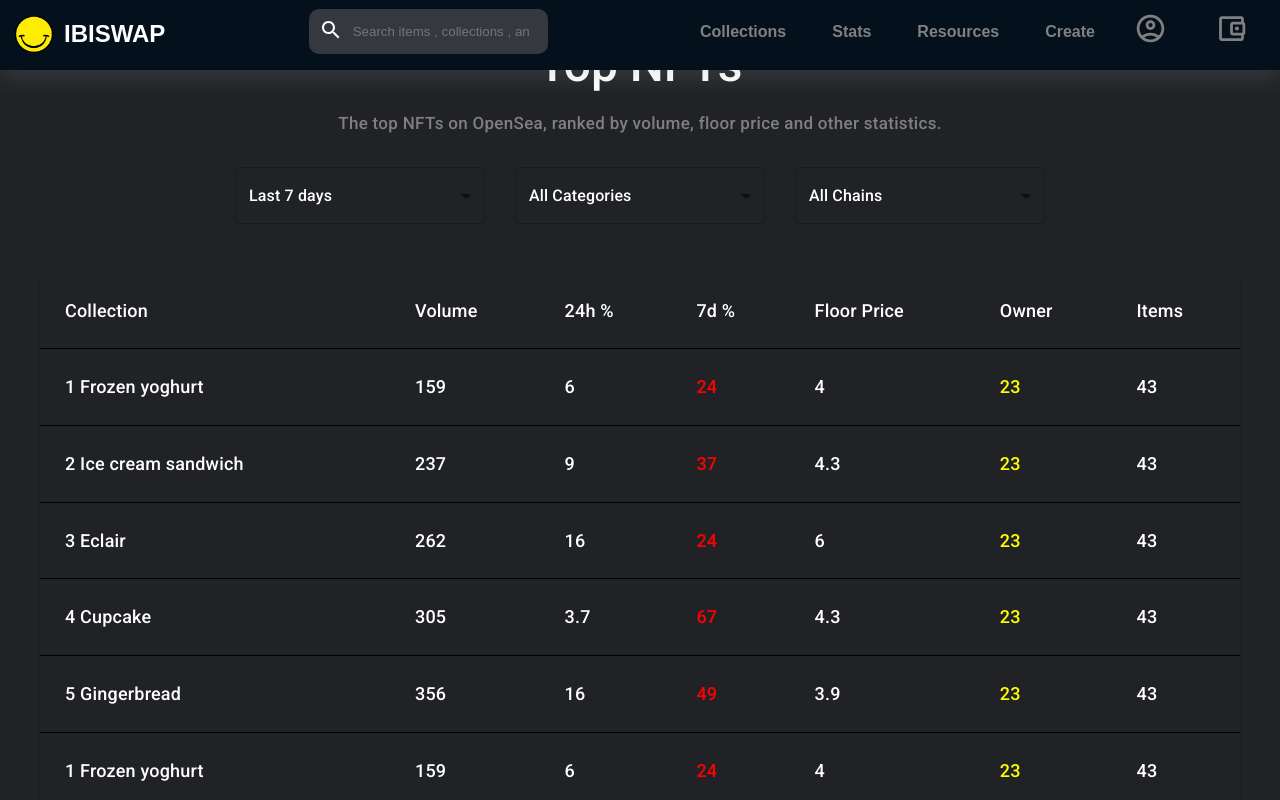
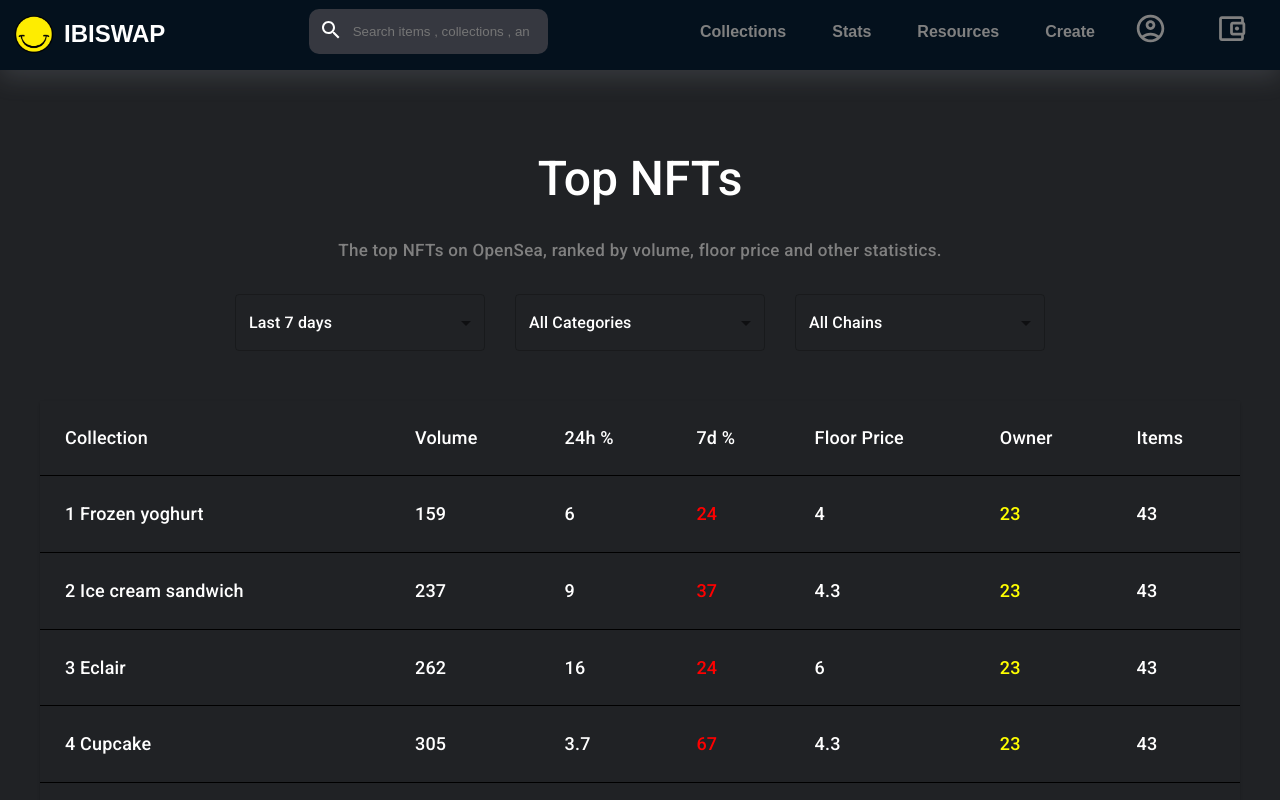
Before and after one commit to mzohaib07/ibiswap, a React (Create React App) app: page /stats in a window 1280 px wide. Shown: the top 800 px of the page. Built offline with nearby package versions, Linux system fonts and the light colour scheme.

Commit message:
commit on dev

```diff
--- a/src/Pages/Stats/StatsPage.tsx
+++ b/src/Pages/Stats/StatsPage.tsx
@@ -3,7 +3,7 @@ import Stats from '../../components/Stats/Stats'
 const StatsPage = () => {
   return (
     <>
-      <Stats />
+        <Stats />
     </>
   )
 }
--- a/src/components/Stats/Stats.style.ts
+++ b/src/components/Stats/Stats.style.ts
@@ -1,13 +1,15 @@
 import styled from "styled-components";
 
 export const StatsStyle = styled.div`
-    display: grid;
-    grid-template-columns: 1fr;
-    grid-template-rows: 80px;
+    display: flex;
+    flex-direction: column;
+    /* margin-top: 100px; */
+
     .title-section{
         display: flex;
         justify-content: center;
         align-self: center;
+        margin-top: 101px;
         .title{
            margin-top: 50px;
            color: white;
--- a/src/components/Stats/Stats.tsx
+++ b/src/components/Stats/Stats.tsx
@@ -8,6 +8,7 @@ import { CHAINS, explore, FIRSTSELECT } from '../../constants/constants'
 const Stats = () => {
     return (
         <StatsStyle>
+
             <div className='title-section'>
                 <Typography className='title' variant='h3'>Top NFTs</Typography>
             </div>
@@ -22,7 +23,6 @@ const Stats = () => {
             <div className='table-section'>
                 <TableWrapper />
             </div>
-
         </StatsStyle>
     )
 }
```
